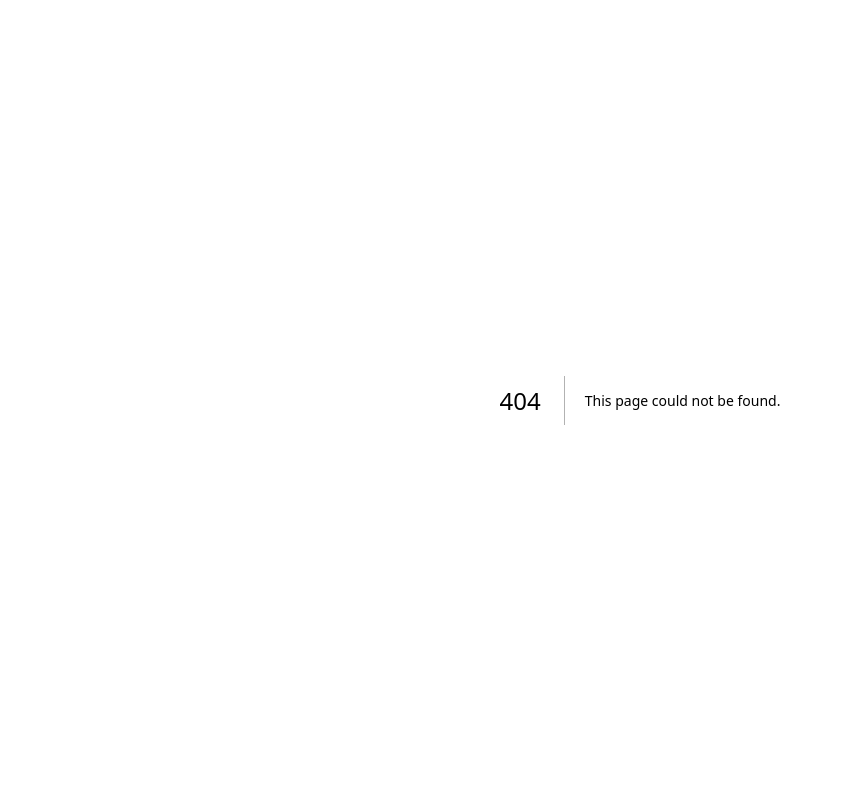
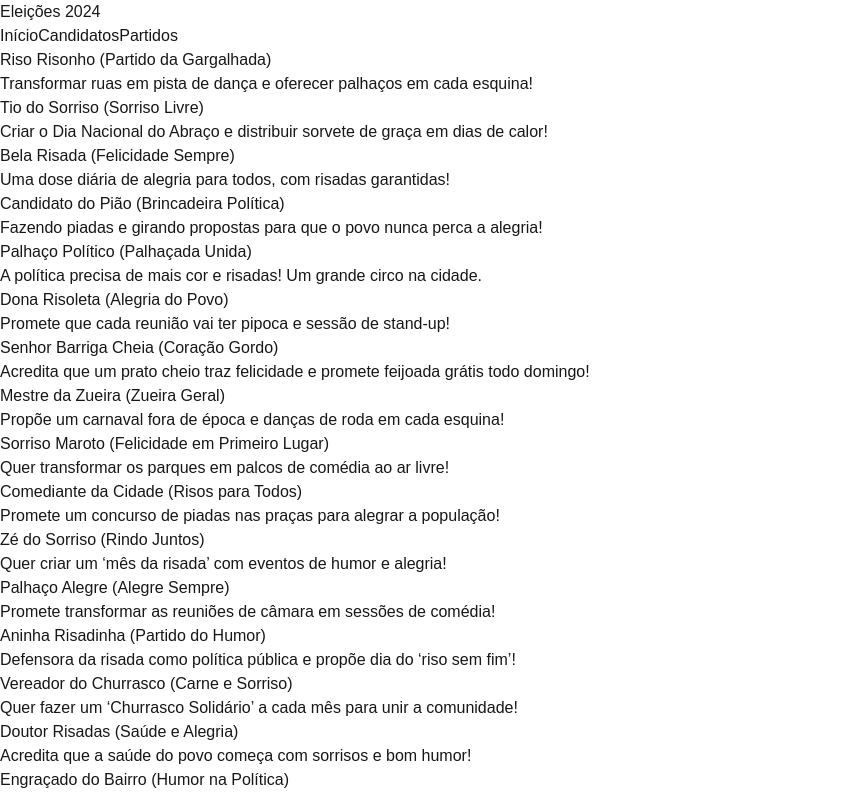
Before and after one commit to leoziondev/proj-cod3r-urna-eletronica, a Next.js app: page /candidato in a window 1280 px wide. Before the commit this address had no page. Shown: the top 795 px of the page, without its empty margins (0-843 px from the left). Built offline with nearby package versions, Linux system fonts and the light colour scheme.

Commit message:
feat: create candidatos page

```diff
--- /dev/null
+++ b/src/app/(admin)/candidato/page.tsx
@@ -0,0 +1,14 @@
+import CandidatoList from "@/components/candidato/CandidatoList";
+import Container from "@/components/shared/Container";
+import LayoutVotacao from "@/components/shared/LayoutVotacao";
+import candidatos from "@/data/constants/candidatos";
+
+export default function PageCandidato()  {
+    return (
+        <LayoutVotacao>
+            <Container className="py-8">
+                <CandidatoList candidatos={candidatos} />
+            </Container>
+        </LayoutVotacao>
+    )
+}
```
